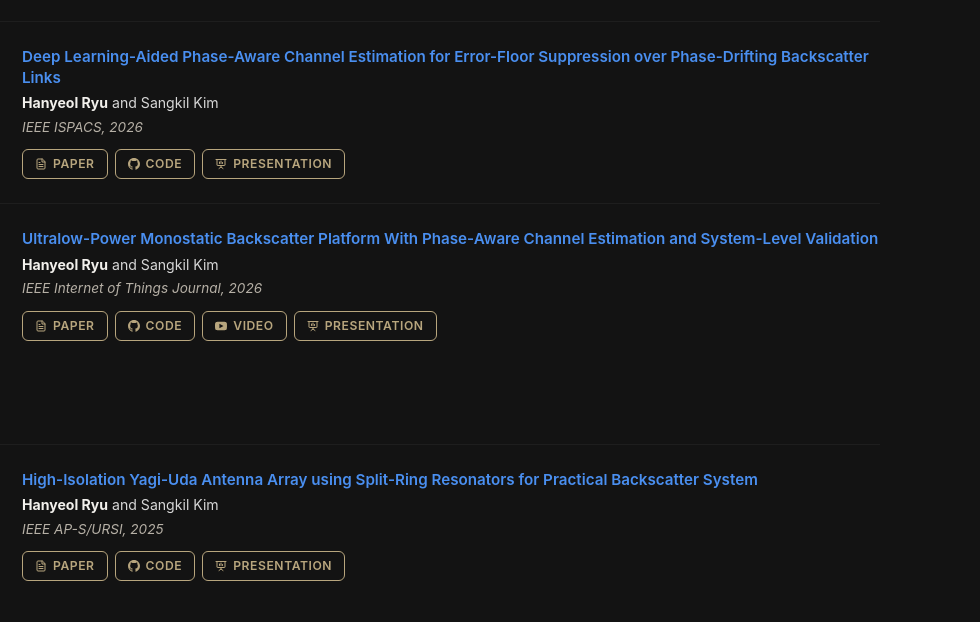
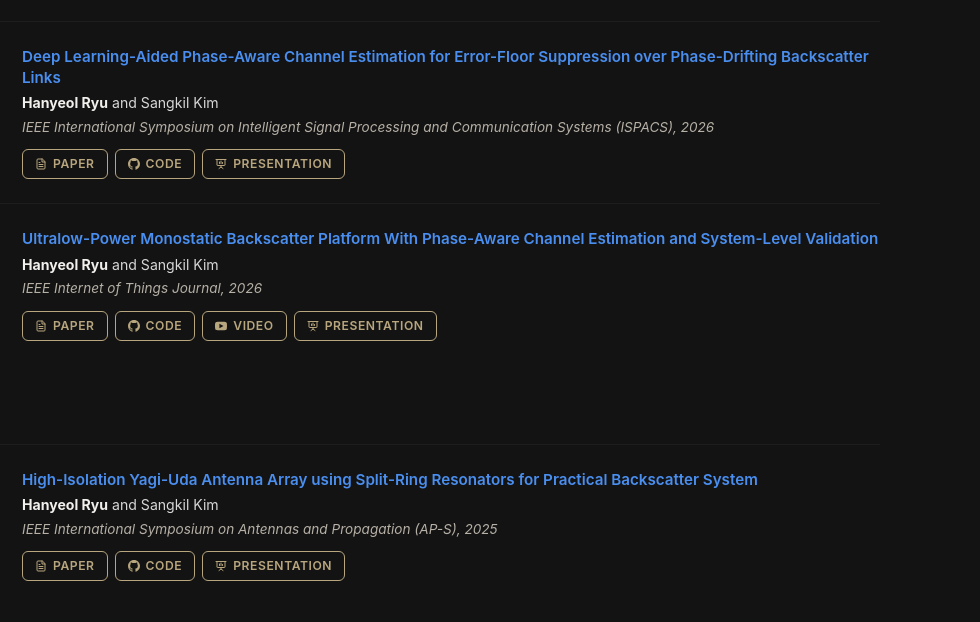
Before and after one commit to hyrecon/hyrecon.github.io, a plain HTML site: page index.html in a window 1280 px wide. Shown: the part 1850-2472 px from the top of the page, 300-1280 px from the left. Drawn offline with Linux system fonts and the light colour scheme; a web font is replaced by a local one.

Commit message:
Update index.html

```diff
--- a/index.html
+++ b/index.html
@@ -998,7 +998,7 @@ My work focuses on developing low-power wireless systems that communicate effici
 <div class="body">
 <div class="ptitle">Deep Learning-Aided Phase-Aware Channel Estimation for Error-Floor Suppression over Phase-Drifting Backscatter Links</div>
 <div class="pa"><strong>Hanyeol&nbsp;Ryu</strong> and Sangkil&nbsp;Kim</div>
-<div class="pv"><strong>IEEE ISPACS, 2026</strong></div>
+<div class="pv"><strong>IEEE International Symposium on Intelligent Signal Processing and Communication Systems (ISPACS), 2026</strong></div>
 <div class="pl">
 <a href="ISPACS2026_rgcnn_final.pdf" target="_blank" rel="noopener noreferrer"><svg viewBox="0 0 24 24" fill="none" stroke="currentColor" stroke-width="2" stroke-linecap="round" stroke-linejoin="round"><path d="M14 2H6a2 2 0 00-2 2v16a2 2 0 002 2h12a2 2 0 002-2V8z"/><path d="M14 2v6h6M16 13H8M16 17H8M10 9H8"/></svg>Paper</a>
 <a href="https://github.com/hyrecon/Deep-Learning-Aided-Phase-Aware-Channel-Estimation-RG-CNN-/tree/main" target="_blank" rel="noopener noreferrer"><svg fill="currentColor" viewBox="0 0 24 24"><path d="M12 0C5.374 0 0 5.373 0 12c0 5.302 3.438 9.8 8.207 11.387.6.11.793-.261.793-.577v-2.234c-3.338.726-4.033-1.416-4.033-1.416-.546-1.387-1.333-1.756-1.333-1.756-1.089-.745.083-.729.083-.729 1.205.084 1.839 1.237 1.839 1.237 1.07 1.834 2.807 1.304 3.492.997.107-.775.418-1.305.762-1.604-2.665-.305-5.467-1.334-5.467-5.931 0-1.311.469-2.381 1.236-3.221-.124-.303-.535-1.524.117-3.176 0 0 1.008-.322 3.301 1.23A11.509 11.509 0 0112 5.803c1.02.005 2.047.138 3.006.404 2.291-1.552 3.297-1.23 3.297-1.23.653 1.653.242 2.874.118 3.176.77.84 1.235 1.911 1.235 3.221 0 4.609-2.807 5.624-5.479 5.921.43.372.823 1.102.823 2.222v3.293c0 .319.192.694.801.576C20.566 21.797 24 17.3 24 12c0-6.627-5.373-12-12-12z"/></svg>Code</a>
@@ -1027,7 +1027,7 @@ My work focuses on developing low-power wireless systems that communicate effici
 <div class="body">
 <div class="ptitle">High-Isolation Yagi-Uda Antenna Array using Split-Ring Resonators for Practical Backscatter System</div>
 <div class="pa"><strong>Hanyeol&nbsp;Ryu</strong> and Sangkil&nbsp;Kim</div>
-<div class="pv"><strong>IEEE AP-S/URSI, 2025</strong></div>
+<div class="pv"><strong>IEEE International Symposium on Antennas and Propagation (AP-S), 2025</strong></div>
 <div class="pl">
 <a href="High-Isolation_Yagi-Uda_Antenna_Array_Using_Split-Ring_Resonators_for_Practical_Backscatter_System.pdf" target="_blank" rel="noopener noreferrer"><svg viewBox="0 0 24 24" fill="none" stroke="currentColor" stroke-width="2" stroke-linecap="round" stroke-linejoin="round"><path d="M14 2H6a2 2 0 00-2 2v16a2 2 0 002 2h12a2 2 0 002-2V8z"/><path d="M14 2v6h6M16 13H8M16 17H8M10 9H8"/></svg>Paper</a>
 <a href="https://github.com/hyrecon/Backscatter-Multimedia-Communication-System/tree/main" target="_blank" rel="noopener noreferrer"><svg fill="currentColor" viewBox="0 0 24 24"><path d="M12 0C5.374 0 0 5.373 0 12c0 5.302 3.438 9.8 8.207 11.387.6.11.793-.261.793-.577v-2.234c-3.338.726-4.033-1.416-4.033-1.416-.546-1.387-1.333-1.756-1.333-1.756-1.089-.745.083-.729.083-.729 1.205.084 1.839 1.237 1.839 1.237 1.07 1.834 2.807 1.304 3.492.997.107-.775.418-1.305.762-1.604-2.665-.305-5.467-1.334-5.467-5.931 0-1.311.469-2.381 1.236-3.221-.124-.303-.535-1.524.117-3.176 0 0 1.008-.322 3.301 1.23A11.509 11.509 0 0112 5.803c1.02.005 2.047.138 3.006.404 2.291-1.552 3.297-1.23 3.297-1.23.653 1.653.242 2.874.118 3.176.77.84 1.235 1.911 1.235 3.221 0 4.609-2.807 5.624-5.479 5.921.43.372.823 1.102.823 2.222v3.293c0 .319.192.694.801.576C20.566 21.797 24 17.3 24 12c0-6.627-5.373-12-12-12z"/></svg>Code</a>
```
